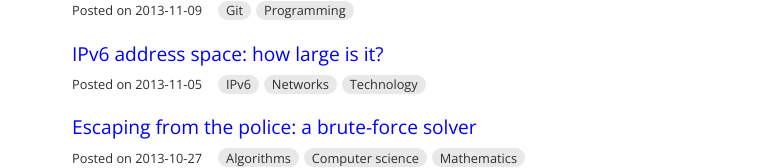
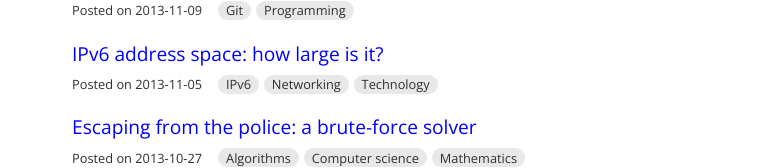
Before and after one commit to dassencio/blog, a Vue app: page / in a window 1280 px wide. Shown: the part 552-720 px from the top of the page, without its empty margins (248-1031 px from the left). Built offline with nearby package versions, Linux system fonts and the light colour scheme.

Commit message:
Rename Networks to Networking

```diff
--- a/src/posts.ts
+++ b/src/posts.ts
@@ -47,7 +47,7 @@ const posts: Post[] = [
     component: () => import("@/posts/4.vue"),
     date: dateToString(2013, 11, 5),
     id: "4",
-    labels: [PostLabel.IPv6, PostLabel.Networks, PostLabel.Technology],
+    labels: [PostLabel.IPv6, PostLabel.Networking, PostLabel.Technology],
     title: "IPv6 address space: how large is it?",
   },
   {
--- a/src/types.ts
+++ b/src/types.ts
@@ -10,7 +10,7 @@ export enum PostLabel {
   Kinematics = "Kinematics",
   Mathematics = "Mathematics",
   Mechanics = "Mechanics",
-  Networks = "Networks",
+  Networking = "Networking",
   Physics = "Physics",
   Probability = "Probability theory",
   Programming = "Programming",
```
